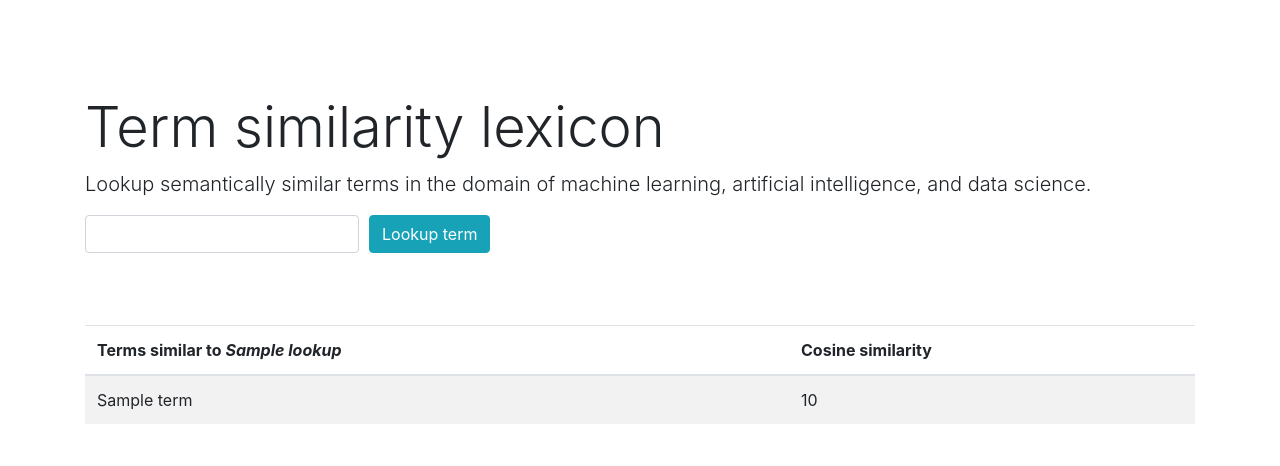
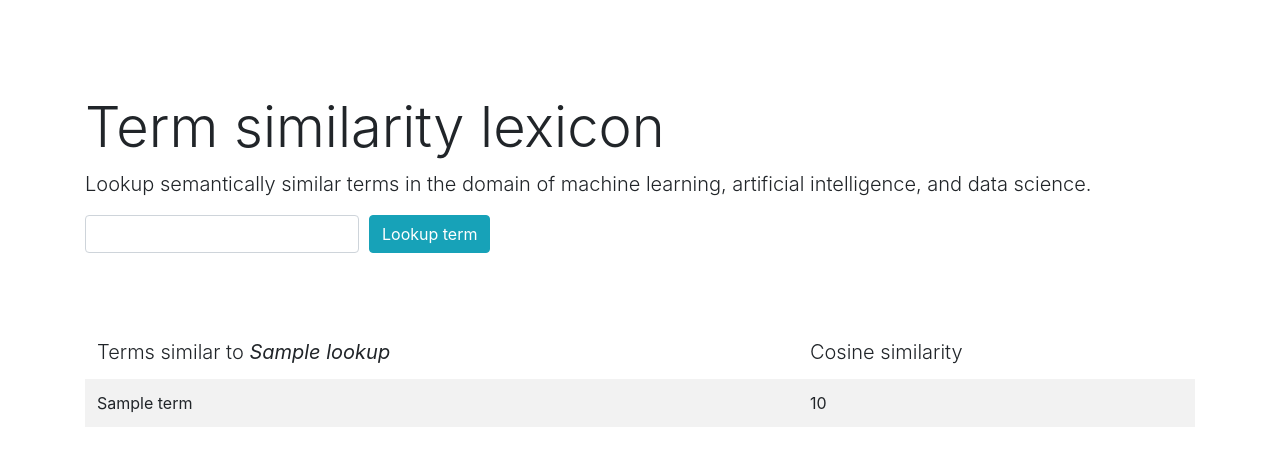
Before and after one commit to fredriko/metacurate-lexicon, a Flask app: template src/templates/home.jinja2 in a window 1280 px wide. Shown: the top 466 px of the page. Run offline with Flask 2, Linux system fonts and the light colour scheme; the template is opened without the code that fills it: most values are stand-ins (such as "Sample title", 1, 10 or a date in 2020); some libraries are stand-ins or nearby versions.

Commit message:
Added some styling.

```diff
--- a/src/templates/home.jinja2
+++ b/src/templates/home.jinja2
@@ -26,11 +26,11 @@
     </p>
 {% else %}
   {% if data.lookup is not none %}
-<table class="table table-striped table-hover">
+<table class="table table-striped table-hover table-borderless">
   <thead>
     <tr>
-      <th scope="col">Terms similar to <i>{{ data.lookup }}</i></th>
-      <th scope="col">Cosine similarity</th>
+      <th scope="col" class="lead">Terms similar to <i><b>{{ data.lookup }}</b></i></th>
+      <th scope="col" class="lead">Cosine similarity</th>
     </tr>
   </thead>
   <tbody>
```
